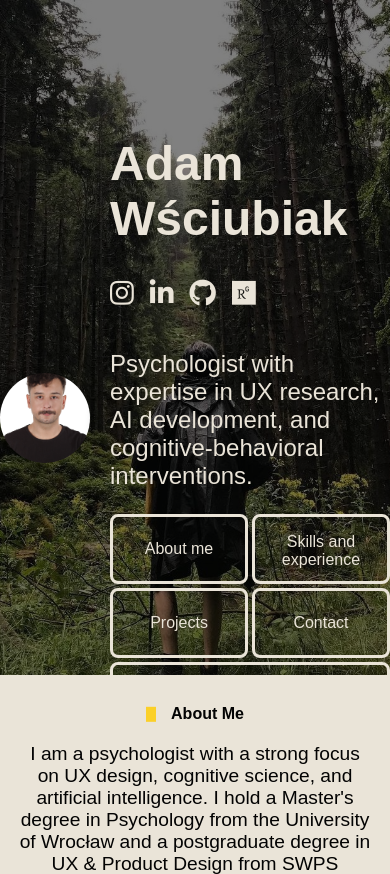
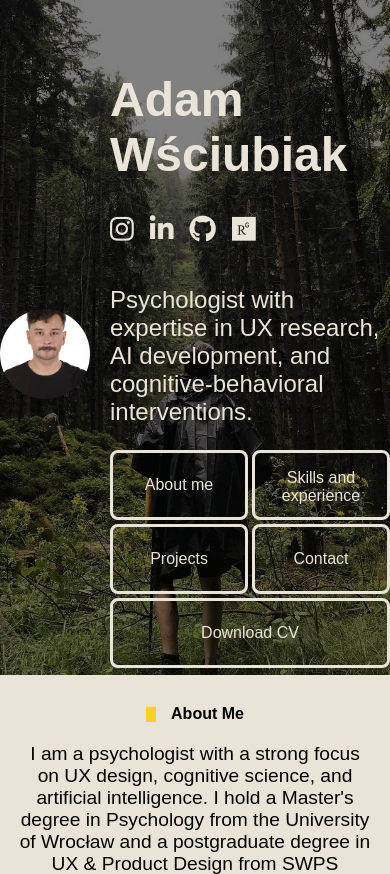
Before and after one commit to adamwsciubiak/adamwsciubiak, a PHP site: page / in a window 390 px wide. Shown: the top 874 px of the page. Run offline with PHP 8.4, Linux system fonts and the light colour scheme.

Commit message:
Update style.css

```diff
--- a/style.css
+++ b/style.css
@@ -294,7 +294,7 @@ footer {
         height: 120px; /* Ensure height equals width */
     }
     .header-content {
-        top: 5rem; /* Move text down by 3rem */
+        top: 1rem; /* Move text down by 3rem */
     }
 }
 
```
